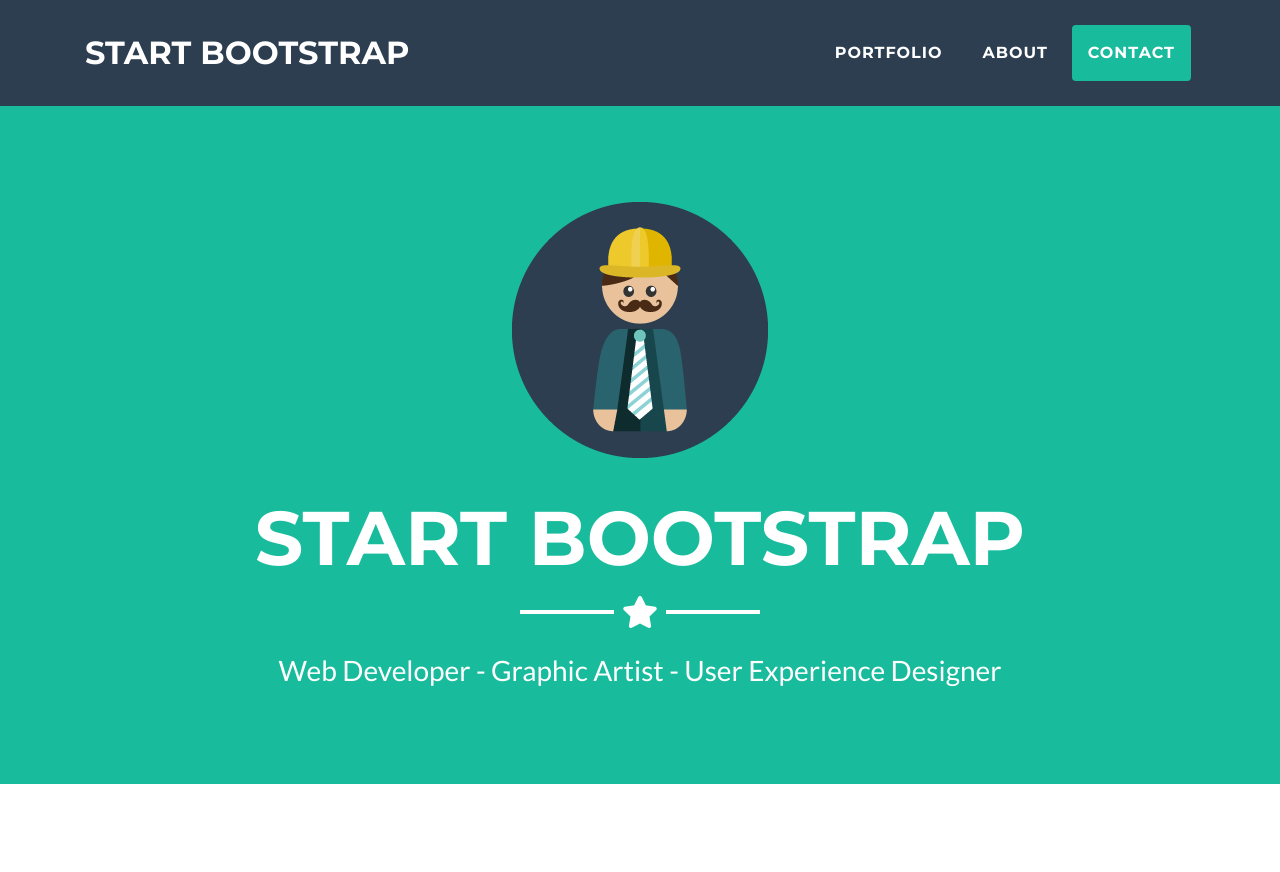
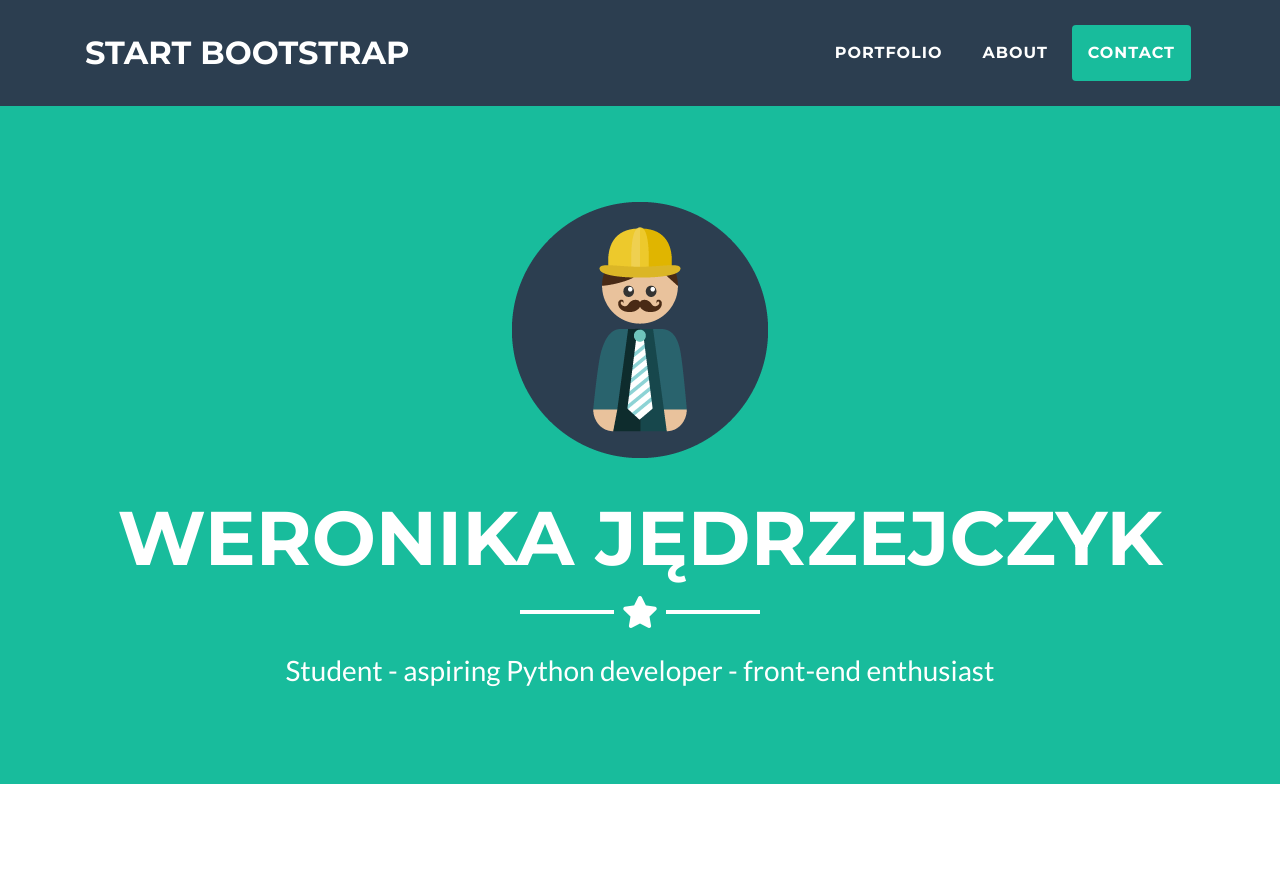
Before and after one commit to igusia/django-tutorial, a Django app: page / in a window 1280 px wide. Shown: the top 872 px of the page. Run offline with Django 3.2, Linux system fonts and the light colour scheme; some libraries are stand-ins or nearby versions.

Commit message:
html change

```diff
--- a/myapp/templates/index.html
+++ b/myapp/templates/index.html
@@ -58,9 +58,9 @@
     <header class="masthead bg-primary text-white text-center">
       <div class="container">
         <img class="img-fluid mb-5 d-block mx-auto" src="{% static 'img/profile.png' %}" alt="">
-        <h1 class="text-uppercase mb-0">Start Bootstrap</h1>
+        <h1 class="text-uppercase mb-0">Weronika Jędrzejczyk</h1>
         <hr class="star-light">
-        <h2 class="font-weight-light mb-0">Web Developer - Graphic Artist - User Experience Designer</h2>
+        <h2 class="font-weight-light mb-0">Student - aspiring Python developer - front-end enthusiast</h2>
       </div>
     </header>
 
```
